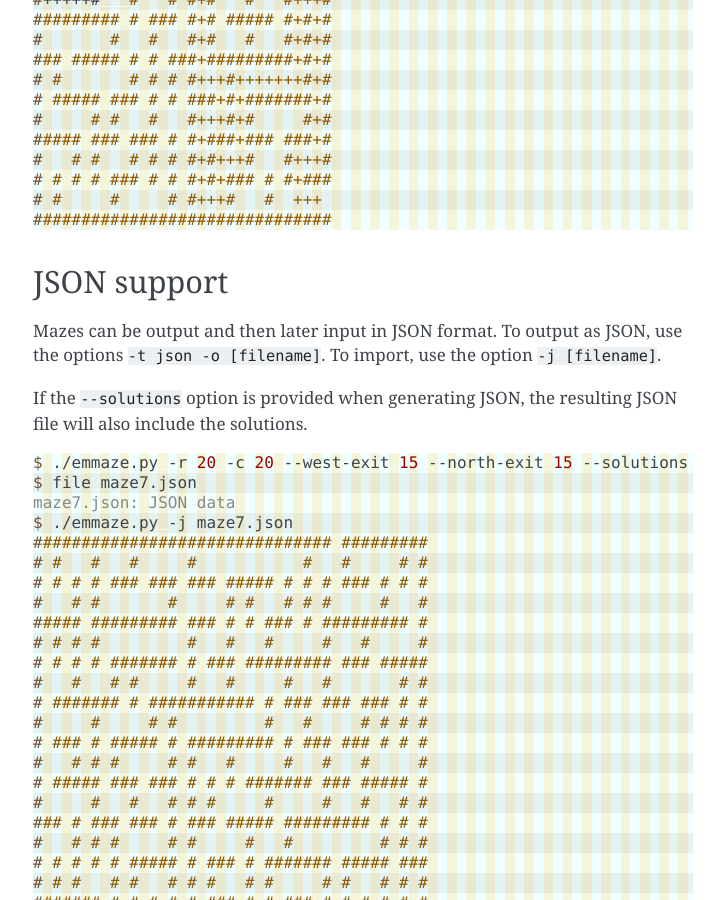
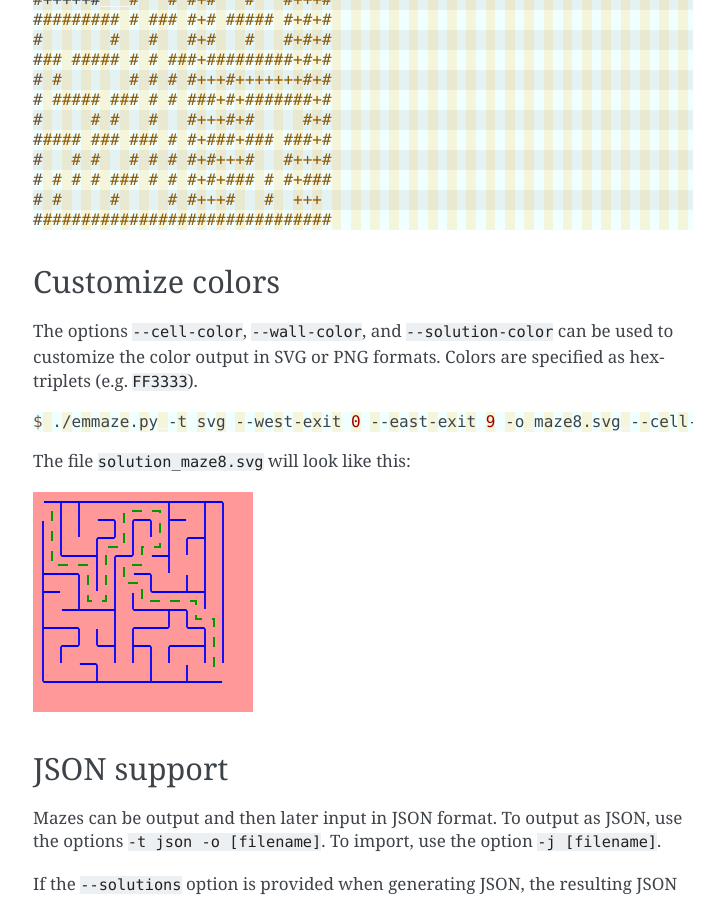
Before and after one commit to christopherphan/emmaze, a Sphinx documentation site: the page built from docs/source/Basic_usage.rst, in a window 1280 px wide and 900 px high, scrolled down 7355 px. Shown: the whole window, without its empty margins (387-1111 px from the left). Built offline with Sphinx 7.4.7, drawn with Linux system fonts in a browser that asks for light colours.

Commit message:
Add command line color instructions to basic usage doc

```diff
--- a/docs/source/Basic_usage.rst
+++ b/docs/source/Basic_usage.rst
@@ -233,6 +233,7 @@
    :width: 500px
    :height: 500px
 
+
 Solutions
 ---------
 Solutions are generated with the ``--solutions`` option. If output to a file is
@@ -299,6 +300,23 @@
     # #     #     # #+++#   #  +++
     ###############################
 
+Customize colors
+----------------
+
+The options ``--cell-color``, ``--wall-color``, and ``--solution-color`` can be
+used to customize the color output in SVG or PNG formats. Colors are specified
+as hex-triplets (e.g. ``FF3333``).
+
+.. code-block:: console
+
+   $ ./emmaze.py -t svg --west-exit 0 --east-exit 9 -o maze8.svg --cell-color FF9999 --wall-color 0000FF --solution-color 00FF00 --solutions
+
+The file ``solution_maze8.svg`` will look like this:
+
+.. image:: solution_maze8.svg
+   :height: 220px
+   :width: 220px
+
 JSON support
 ------------
 Mazes can be output and then later input in JSON format. To output as JSON, use
```
Also changed, not shown: docs/source/solution_maze8.svg (added).
